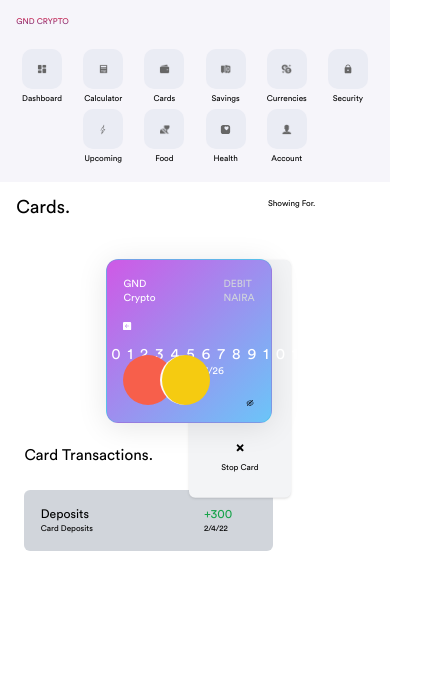
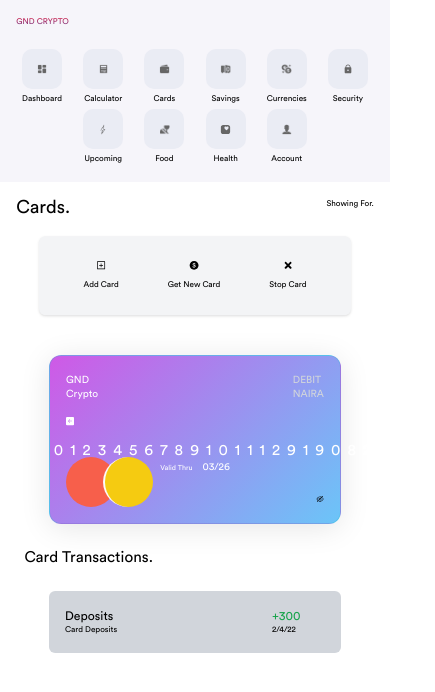
Before and after one commit to Dejare/gnd-dashboard, a React (Create React App) app: page /cards in a window 390 px wide. Shown: the top 692 px of the page, 435 px wide, since content can reach past the window. Built offline with nearby package versions, Linux system fonts and the light colour scheme.

Commit message:
fix responsiveness

```diff
--- a/src/components/cards/Transactions.js
+++ b/src/components/cards/Transactions.js
@@ -1,8 +1,8 @@
 import React from 'react'
-
+import './cards.scss'
 const Transactions = ({text}) => {
   return (
-    <div className='w-3/4 m-12 flex flex-row justify-between bg-gray-300 p-8 rounded-xl'>
+    <div className=' transactions w-3/4 m-12 flex flex-row justify-between bg-gray-300 p-8 rounded-xl'>
        <div className="transactiontop flex flex-col">
          <h2 className='text-2xl'>Deposits</h2>
          <p>Card Deposits</p>
--- a/src/components/cards/cards.scss
+++ b/src/components/cards/cards.scss
@@ -2,6 +2,9 @@
 .main{
     width: 85%;
     position: relative;
+    @media screen and (max-width: 780px) {
+        width: 100%;
+    }
     .functionBtns{
         position: absolute;
         right: 0;
@@ -9,6 +12,14 @@
         top: 50%;
         // bottom: 50%;
         transform: translateY(-50%);
+        @media screen and (max-width: 780px) {
+            position: relative;
+            width: 80vw;
+            flex-direction: row;
+            margin: auto;
+            margin-top: 5rem;
+
+        }
     }
 }
 .mainard{
@@ -17,6 +28,11 @@
     box-shadow: 0 4px 30px rgba($color: #000000, $alpha: 0.1);
     backdrop-filter: blur(5px);
     border: 1px solid rgba(38, 184, 204, 0.3);
+    @media screen and (max-width: 780px) {
+        width: 75vw;
+        height: 20vh;
+        margin: auto;
+    }
 }
 .creditcardbottomright{
     margin-top: 5rem;
@@ -50,3 +66,8 @@ p{
     position: absolute;
     right: 0;
 }
+.transactions{
+    @media screen and (max-width: 780px) {
+        margin: auto;
+    }
+}
--- a/src/components/savings/Savingsmain.js
+++ b/src/components/savings/Savingsmain.js
@@ -40,7 +40,7 @@ const Savingsmain = () => {
                     We've saved <span>$1200</span> <br /> Since you last checked
                 </h1>
             </div>
-            <div className="flex flex-row justify-around m-auto">
+            <div className="savingBox flex flex-row justify-around m-auto">
         <Savingcardtwo bg="#86dceb"  text="1200" target="Rent"/>
         <Savingcardtwo bg="#ffc0f4"   text="200" target="College Dues" num="2"/>
 
--- a/src/components/savings/savings.scss
+++ b/src/components/savings/savings.scss
@@ -1,6 +1,9 @@
 @import "../../style/_base.scss";
 .savings_main{
     width: 85%;
+    @media screen and (max-width: 780px) {
+        width: 100%;
+    }
     h1{
         font-size: 2rem;
         font-weight: 400;
@@ -22,13 +25,23 @@
         }
     }
 }
-
+.savingBox{
+    @media screen and (max-width: 800px) {
+        display: flex;
+        flex-direction: column;
+    }
+}
 .savingCardBottom{
     position: relative;
     // background: #86dceb;
     width: 50%;
     height: 35vh;
     margin: 2rem;
+    @media screen and (max-width: 780px) {
+        width: 80vw;
+        height: 20vh;;
+        margin: 2rem auto;
+    }
 }
 .content{
     h1{
```
